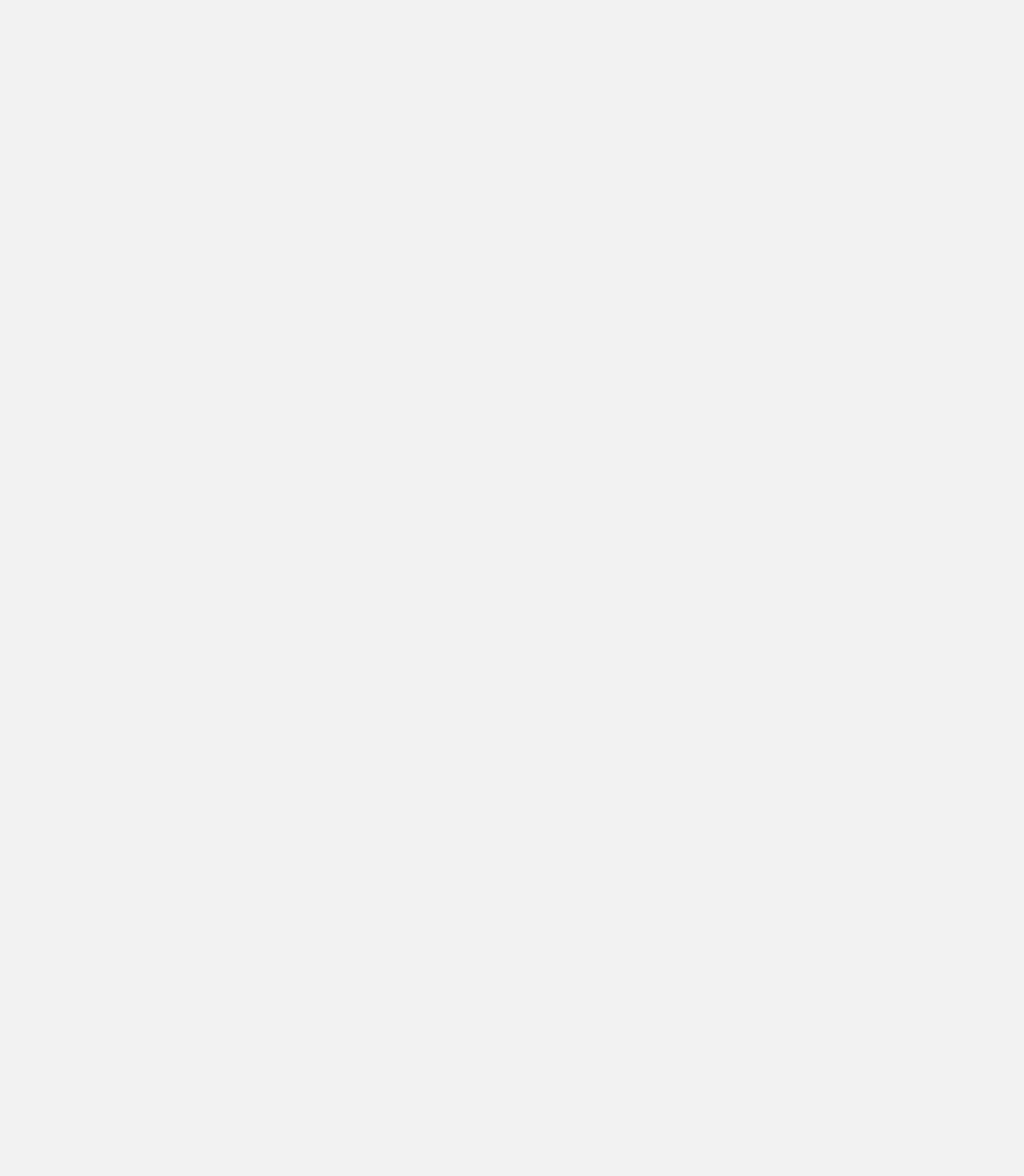
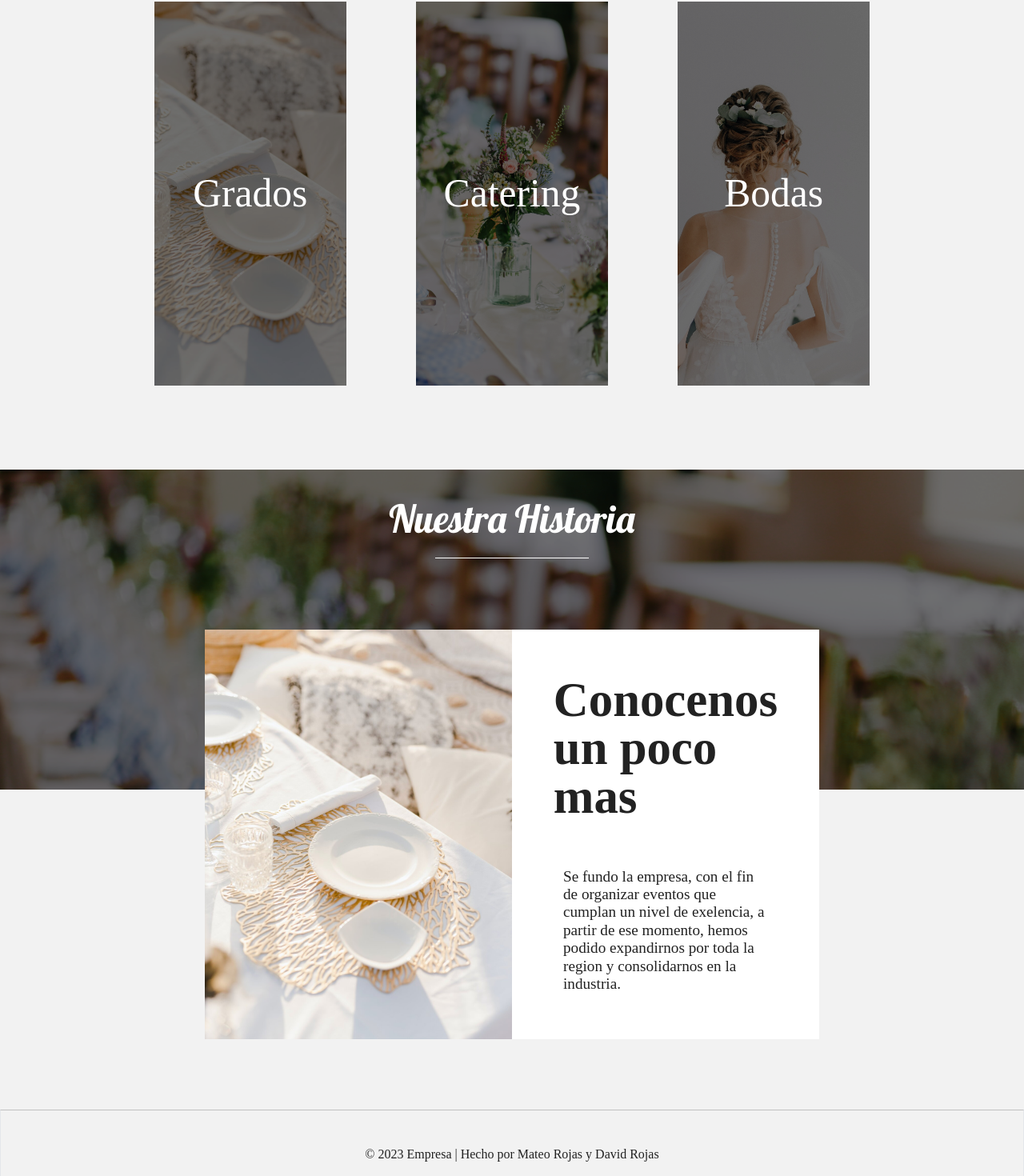
Before and after one commit to Bach16/Event, a Next.js app: page / in a window 1280 px wide. Shown: the part 1013-2483 px from the top of the page at 80% size. Before the commit the page ends 800 px from the top, so only its background shows below. Built offline with nearby package versions, Linux system fonts and the light colour scheme.

Commit message:
update landing page

```diff
--- a/src/app/components/sections/Footer.jsx
+++ b/src/app/components/sections/Footer.jsx
@@ -1,9 +1,22 @@
+import Link from 'next/link'
 import React from 'react'
+import { Abel } from "next/font/google";
+
+const abel = Abel({
+  subsets: ["latin"],
+  display: "swap",
+  weight: ["400"],
+});
 
 const Footer = () => {
+
+
   return (
-    <footer>
-        <p>© 2</p>
+    <footer className={` border-[1px] ${abel.className} border-solid border-t-[#c1c1c1] text-[#222222] h-[7rem] font-bell flex justify-center items-center`}>
+        <p>© 2023 Empresa | Hecho por
+          <Link href="https://www.linkedin.com/in/ismael-rojas-villacreses-583438252/" target="_blank" rel="noopener noreferrer"> Mateo Rojas</Link>
+          <Link href="https://www.linkedin.com/in/dave-rojas-villacreses/" target="_blank" rel="noopener noreferrer"> y David Rojas</Link>
+        </p>
     </footer>
   )
 }
--- a/src/app/eventos/[id]/page.js
+++ /dev/null
@@ -1,14 +0,0 @@
-import { FirstSection, SecondSection, ThirdSection } from "../../components";
-
-export default function Home({ params }) {
-  const { id } = params;
-  console.log();
-
-  return (
-    <>
-      <FirstSection empresa={id} />
-      <SecondSection empresa={id}/>
-      <ThirdSection empresa={id}/>
-    </>
-  );
-}
--- a/src/app/page.js
+++ b/src/app/page.js
@@ -1,9 +1,16 @@
+"use client"
+import { useParams, useRouter } from "next/navigation";
 import { FirstSection, SecondSection, ThirdSection } from "./components";
 
 export default function Home() {
+  const params = useParams();
+  console.log(params);
+
   return (
     <>
-      pagina
+      <FirstSection empresa={params?.slug} />
+      <SecondSection empresa={params?.slug}/>
+      <ThirdSection empresa={params?.slug}/>
     </>
   );
 }
```
